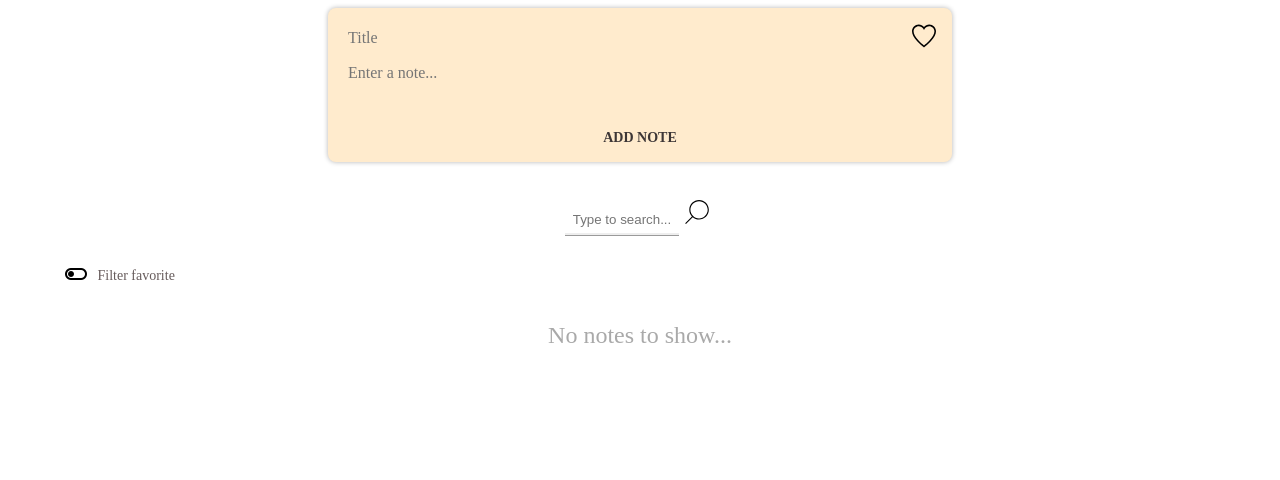
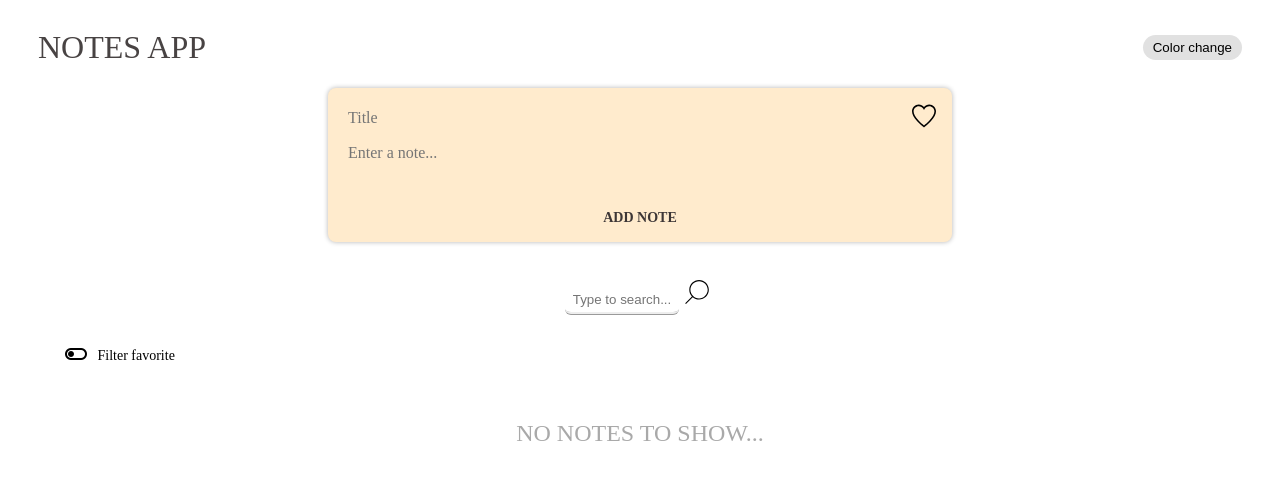
Before and after one commit to ivanad00/notes, a React (Create React App) app: page / in a window 1280 px wide. Shown: the top 480 px of the page. Built offline with nearby package versions, Linux system fonts and the light colour scheme.

Commit message:
Change color button and styling

```diff
--- a/src/App.js
+++ b/src/App.js
@@ -4,6 +4,7 @@ import AddNote from "./components/AddNote";
 import AllNotes from "./components/AllNotes";
 import OpenEdit from "./components/OpenEdit";
 import Search from "./components/Search";
+import Header from "./components/Header";
 
 import "./App.css";
 
@@ -23,6 +24,7 @@ const App = () => {
     favorite: false,
   });
   const [searchText, setSearchText] = useState("");
+  const [color, setColor] = useState(false);
 
   const loadNotes = () => setNotes(JSON.parse(localStorage.getItem("save")));
   const storeNotes = () => localStorage.setItem("save", JSON.stringify(notes));
@@ -43,7 +45,8 @@ const App = () => {
   };
 
   return (
-    <div>
+    <div className={`${color && "color"}`}>
+      <Header handleColorChange={setColor} />
       <AddNote
         notes={notes}
         setNotes={setNotes}
@@ -59,6 +62,7 @@ const App = () => {
         showModal={showModal}
         setShowModal={setShowModal}
         editNote={editNote}
+
       />
       {showModal && (
         <OpenEdit
--- /dev/null
+++ b/src/components/Header.js
@@ -0,0 +1,21 @@
+import React from "react";
+
+import "../styles/header.css";
+
+const Header = ({ handleColorChange }) => {
+  return (
+    <div className="header">
+      <h1 className="title-notes-app">Notes app</h1>
+      <button
+        onClick={() =>
+            handleColorChange((color) => !color)
+        }
+        className="save"
+      >
+        Color change
+      </button>
+    </div>
+  );
+};
+
+export default Header;
--- a/src/components/Note.js
+++ b/src/components/Note.js
@@ -1,5 +1,4 @@
 import React from "react";
-
 import favorite from "../assets/favorite.svg";
 import favoritefull from "../assets/favorite-full.svg";
 import edit from "../assets/edit.svg";
--- a/src/styles/allNotes.css
+++ b/src/styles/allNotes.css
@@ -14,10 +14,11 @@ button.filter-fav {
 
 .filter-fav {
   margin-left: 25px;
+  margin-bottom: 20px;
+  color: #000000;
 }
 
 .fav-notes-container {
-  margin: 24px;
   display: flex;
   flex-direction: row;
   flex-wrap: wrap;
@@ -35,6 +36,13 @@ button.filter-fav {
   color: darkgrey;
   font-weight: normal;
   text-align-last: center;
+}
+
+h4 {
+  color: #484343;
+  font-weight: 100;
+  text-transform: uppercase;
+  margin: 30px;
 }
 
 @media screen and (max-width: 1024px) {
--- /dev/null
+++ b/src/styles/header.css
@@ -0,0 +1,32 @@
+.color {
+  background-color: rgb(173, 104, 104);
+}
+
+.color h1 {
+  color: white;
+}
+
+.header {
+  display: flex;
+  align-items: center;
+  justify-content: space-between;
+  margin: 0 30px;
+}
+
+.save {
+  background-color: #e1e1e1;
+  border: none;
+  border-radius: 15px;
+  padding: 5px 10px 5px 10px;
+}
+
+.save:hover {
+  background-color: #ededed;
+  cursor: pointer;
+}
+
+.title-notes-app {
+  color: #484343;
+  font-weight: 100;
+  text-transform: uppercase;
+}
--- a/src/styles/note.css
+++ b/src/styles/note.css
@@ -6,7 +6,6 @@
   flex-direction: column;
   margin-right: 25px;
   margin-left: 25px;
-  margin-top: 20px;
   justify-content: space-between;
   min-width: 200px;
   background-color: lavender;
--- a/src/styles/search.css
+++ b/src/styles/search.css
@@ -15,6 +15,7 @@
   border: none;
   outline: none;
   border-bottom: ridge;
+  border-radius: 6px;
 }
 
 button.search-icons {
@@ -25,6 +26,6 @@ button.search-icons {
 
 .filter-fav-text {
   font-size: 14px;
-  color: #675c5c;
+  color: black;
   vertical-align: super;
 }
```
